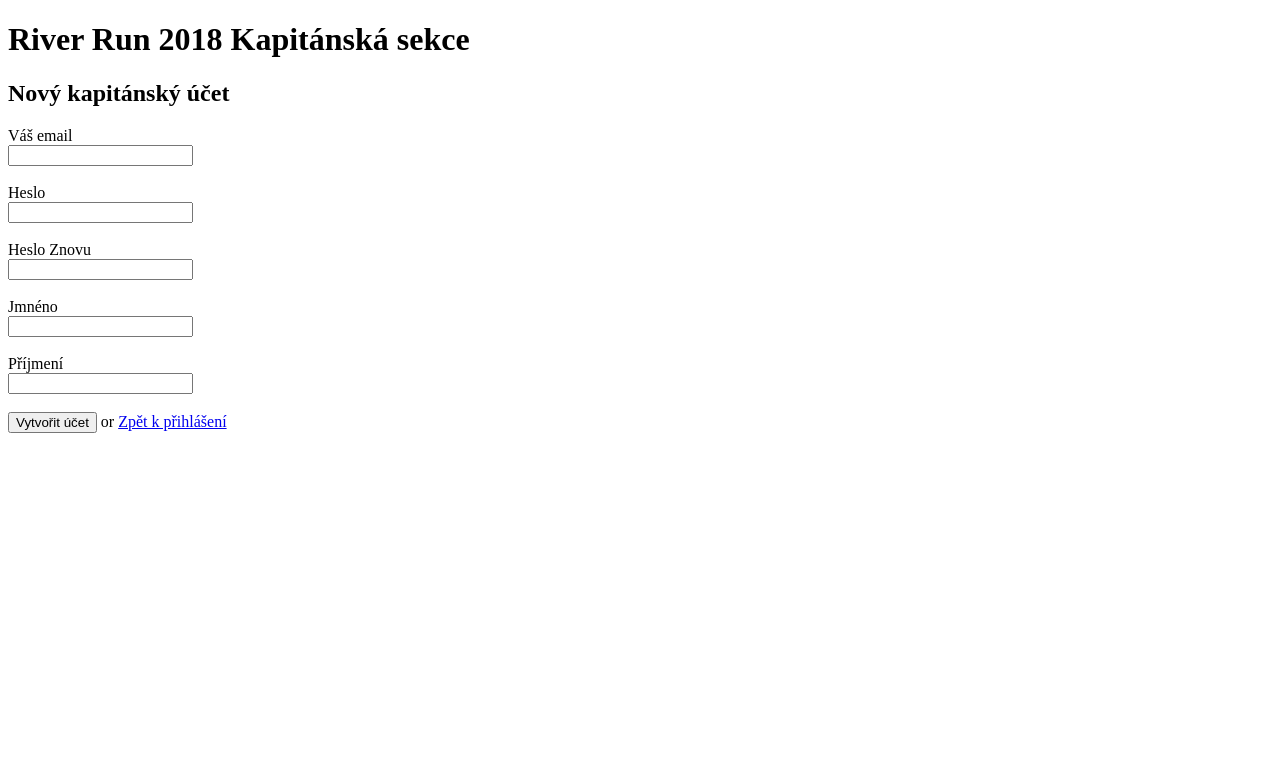
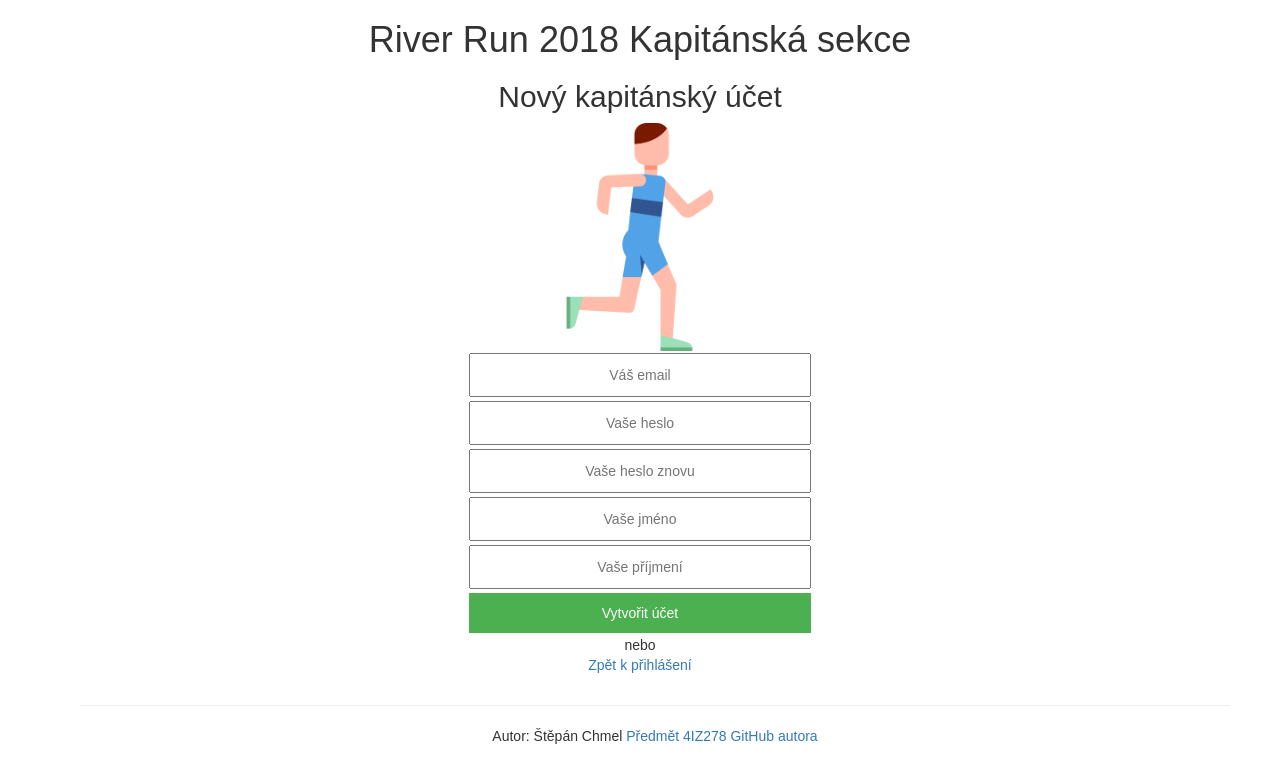
Before and after one commit to pololitr/web-app-riverrun, a PHP site: page /signup.php in a window 1280 px wide. Shown: the top 783 px of the page. Run offline with PHP 8.4, Linux system fonts and the light colour scheme.

Commit message:
Login and Signup UI added

```diff
--- a/db.php
+++ b/db.php
@@ -1,7 +1,7 @@
 <?php
 //pripojeni do db na loaclu
-$db = new PDO('mysql:host=127.0.0.1:3306;dbname=chms00;charset=utf8', 'root', 'tondovomama69');
-//$db = new PDO('mysql:host=127.0.0.1;dbname=chms00;charset=utf8', 'chms00', 'gDcgEE4EgRmRwCJTGy');
+//$db = new PDO('mysql:host=127.0.0.1:3306;dbname=chms00;charset=utf8', 'root', 'tondovomama69');
+$db = new PDO('mysql:host=127.0.0.1;dbname=chms00;charset=utf8', 'chms00', 'gDcgEE4EgRmRwCJTGy');
 //vyhazuje vyjimky v pripade neplatneho SQL vyrazu
 $db->setAttribute(PDO::ATTR_ERRMODE, PDO::ERRMODE_EXCEPTION)
 ?>
--- a/signup.php
+++ b/signup.php
@@ -44,7 +44,7 @@ if ($_SERVER["REQUEST_METHOD"] == "POST") {
             $errors[] = 'Heslo nesmí být prázdné';
         }
     }
-    if (isset($_POST['firstname'])&&isset($_POST['firstname'])) {
+    if (isset($_POST['firstname']) && isset($_POST['firstname'])) {
         if (empty($_POST['firstname']) or empty($_POST['lastname'])) {
             $errors[] = 'Jméno a příjemní nesmí být prázdené';
         }
@@ -72,7 +72,7 @@ if ($_SERVER["REQUEST_METHOD"] == "POST") {
 
     #vlozime usera do databaze
     $stmt = $db->prepare("INSERT INTO runner(email, password, firstname, lastname,captain ) VALUES (?, ?, ?, ?, ?)");
-	$stmt->execute(array($email, $hashed,$firstname, $lastname ,1));
+    $stmt->execute(array($email, $hashed, $firstname, $lastname, 1));
 
     #ted je uzivatel ulozen, bud muzeme vzit id posledniho zaznamu pres last insert id (co kdyz se to potka s vice requesty = nebezpecne), nebo nacist uzivatele podle mailove adresy (ok, bezpecne)
 
@@ -93,38 +93,34 @@ if ($_SERVER["REQUEST_METHOD"] == "POST") {
 <html>
 
 <head>
-	<meta charset="utf-8" />
+    <meta charset="utf-8"/>
     <title>PHP Shopping App</title>
-<!--	<link rel="stylesheet" type="text/css" href="styles.css">-->
+    <link rel="stylesheet" href="https://maxcdn.bootstrapcdn.com/bootstrap/3.3.7/css/bootstrap.min.css">
+    <script src="https://ajax.googleapis.com/ajax/libs/jquery/3.3.1/jquery.min.js"></script>
+    <script src="https://maxcdn.bootstrapcdn.com/bootstrap/3.3.7/js/bootstrap.min.js"></script>
+    <link rel="stylesheet" type="text/css" href="style.css">
 </head>
 
 <body>
-
+<div class="container log text-center">
 <h1>River Run 2018 Kapitánská sekce</h1>
-
 <h2>Nový kapitánský účet</h2>
-
 <form action="" method="POST">
-
-			Váš email<br/>
-			<input type="text" name="email" value="" required><br/><br/>
-
-			Heslo<br/>
-			<input type="password" name="password" value="" required><br/><br/>
-
-            Heslo Znovu<br/>
-            <input type="password" name="password_check" value="" required><br/><br/>
-
-            Jmnéno<br/>
-            <input type="text" name="firstname" value="" required><br/><br/>
-
-            Příjmení<br/>
-            <input type="text" name="lastname" value="" required><br/><br/>
-
-			<input type="submit" value="Vytvořit účet"> or <a href="signin.php">Zpět k přihlášení</a>
-
+    <div class="imgcontainer">
+        <img src="img/avatar2.png" alt="Avatar" class="avatar">
+    </div>
+    <div class="container log text-center">
+        <input type="email" placeholder="Váš email" name="email" value="" required>
+        <input type="password" placeholder="Vaše heslo" name="password" value="" required>
+        <input type="password" placeholder="Vaše heslo znovu" name="password_check" value="" required>
+        <input type="text" placeholder="Vaše jméno" name="firstname" value="" required>
+        <input type="text" placeholder="Vaše příjmení" name="lastname" value="" required>
+        <button type="submit">Vytvořit účet</button>
+        <br/>nebo<br/> <a href="signin.php">Zpět k přihlášení</a>
+    </div>
 </form>
-
+<?php include 'footer.php' ?>
+</div>
 </body>
 
 </html>
--- a/style.css
+++ b/style.css
@@ -7,10 +7,69 @@
     background-color: white;
     text-align: center;
 }
-.table-responsive{
-    text-align: center;
-    width: 80%;
-}
 .container a{
     text-decoration: none;
 }
+body {font-family: Arial, Helvetica, sans-serif;}
+/*form {border: 3px solid #f1f1f1;}*/
+
+input[type=email], input[type=password], input[type=text] {
+    width: 100%;
+    padding: 10px 1px;
+    margin: 2px 0;
+    display: inline-block;
+    /*border: 1px solid #ccc;*/
+    box-sizing: border-box;
+    text-align: center;
+}
+
+button {
+    background-color: #4CAF50;
+    color: white;
+    padding: 10px 1px;
+    margin: 2px 0;
+    border: none;
+    cursor: pointer;
+    width: 100%;
+}
+
+button:hover {
+    opacity: 0.8;
+}
+
+.cancelbtn {
+    width: auto;
+    /*padding: 10px 18px;*/
+    background-color: #f44336;
+}
+
+.imgcontainer {
+    text-align: center;
+    margin: 0px 0 0px 0;
+}
+
+img.avatar {
+    width: 20%;
+    /*border-radius: 30%;*/
+}
+
+.container .log {
+    width: 30%;
+    padding: 0px;
+}
+
+span.psw {
+    float: right;
+    /*padding-top: 16px;*/
+}
+
+/* Change styles for span and cancel button on extra small screens */
+@media screen and (max-width: 300px) {
+    span.psw {
+        display: block;
+        float: none;
+    }
+    .cancelbtn {
+        width: 100%;
+    }
+}
```
Also changed, not shown: TEST.html (added, +98 -0 lines), signin.php (+20 -11 lines), img/avatar2.png (added), img/avatars.png (added). Lines whose indentation alone changed are shown as unchanged.
